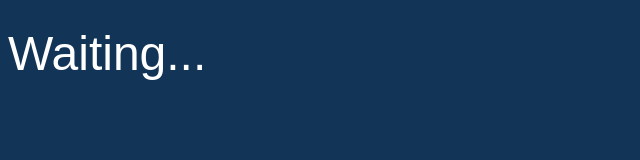
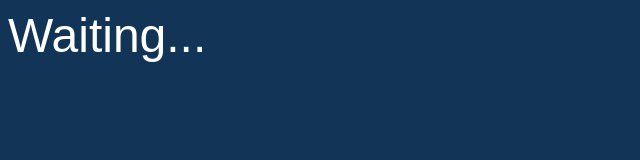
Before and after one commit to S-Odawara/S-Odawara.github.io, a plain HTML site: page docs/index.html in a window 1280 px wide. Shown: the whole page, without its empty margins (0-640 px from the left). Drawn offline with Linux system fonts and the light colour scheme.

Commit message:
Update index.html

```diff
--- a/docs/index.html
+++ b/docs/index.html
@@ -6,8 +6,6 @@
 <title>S-Odawara</title>
 </head>
 <body bgcolor="#123456" text="#ffffff">
-    <br>
-    <font size="10" face="sans-serif"
-<p class="blink_paragraph">Waiting...</p><br>
+<font size="10" face="sans-serif" class="blink_paragraph">Waiting...<br>
 </body>
 </html>
```
